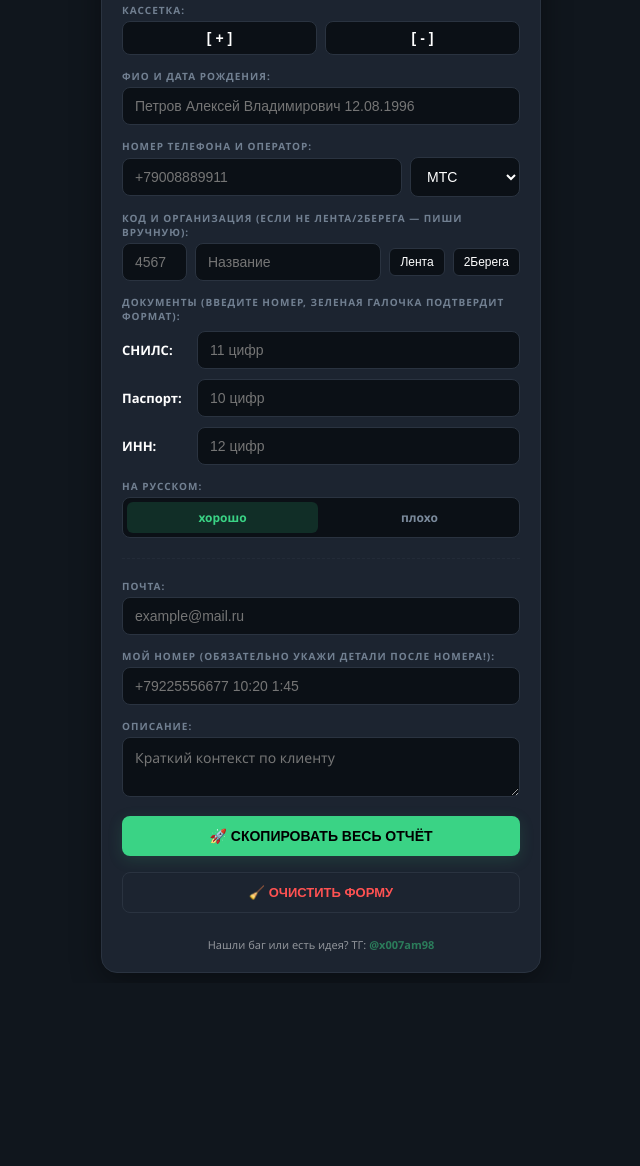
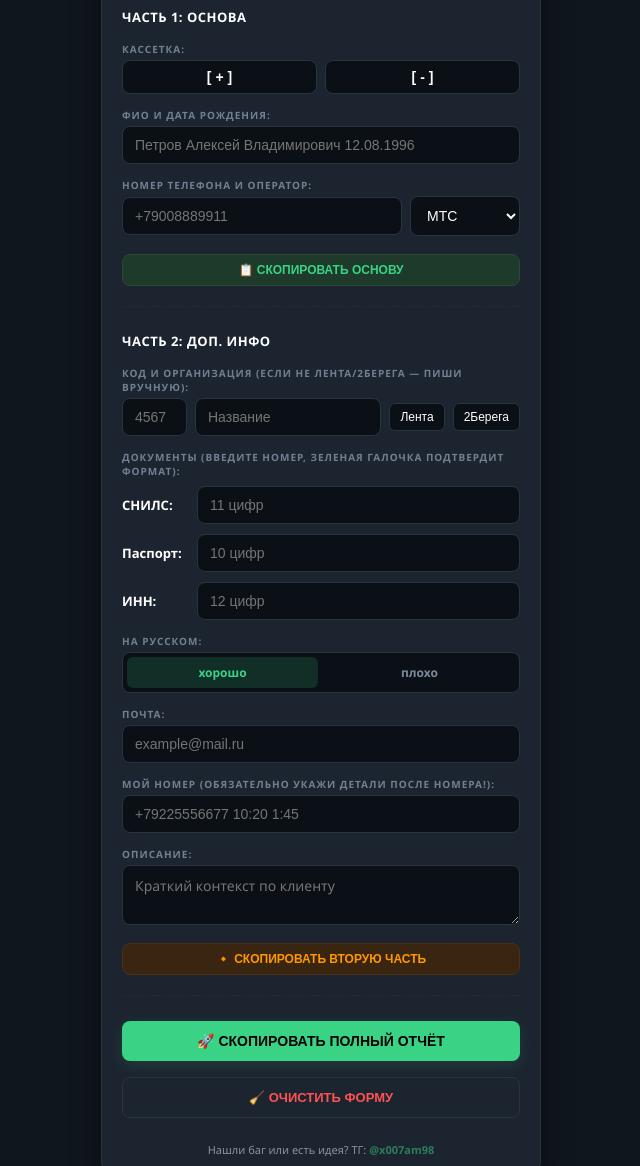
Before and after one commit to offnikzabivaka/report-bot, a plain HTML site: page index.html in a window 1280 px wide. Shown: the part 198-1364 px from the top of the page, without its empty margins (319-959 px from the left). Before the commit the page ends 1181 px from the top, so only its background shows below. Drawn offline with Linux system fonts and the light colour scheme.

Commit message:
Update index.html

```diff
--- a/index.html
+++ b/index.html
@@ -145,6 +145,15 @@
         .btn-clear { background: #37474f; margin-top: 2px; } .btn-clear:hover { background: #455a64; }
         body.theme-crm .btn-clear { background: transparent; border: 1px solid var(--border-color); color: #ff5252; }
 
+        .btn-small-copy {
+            width: 100%; padding: 8px; font-size: 12px; font-weight: bold; border: none; border-radius: 8px; cursor: pointer; color: white; transition: 0.15s; margin-top: 4px;
+        }
+        .btn-small-copy.basis { background: #2e7d32; } .btn-small-copy.basis:hover { background: #388e3c; }
+        .btn-small-copy.part2 { background: #ef6c00; } .btn-small-copy.part2:hover { background: #f57c00; }
+
+        body.theme-crm .btn-small-copy.basis { background: #1e3a2a; color: #3ad385; border: 1px solid #2a4a35; }
+        body.theme-crm .btn-small-copy.part2 { background: #3a2510; color: #ff9800; border: 1px solid #4a3015; }
+
         .divider { border-top: 1px dashed var(--border-color); margin: 6px 0; opacity: 0.5; }
 
         .nick-input-container { display: flex; align-items: center; background: var(--input-bg); border: 1px solid var(--border-color); border-radius: 8px; padding-left: 12px; transition: 0.2s; }
@@ -211,6 +220,7 @@
         </div>
 
         <div class="divider"></div>
+        <h3>Часть 1: Основа</h3>
 
         <div class="row">
             <label>Кассетка:</label>
@@ -241,6 +251,11 @@
             <input type="text" id="operator_custom" placeholder="Введи оператора вручную" style="display:none; margin-top:4px;" oninput="removeError(this);">
         </div>
 
+        <button class="btn-small-copy basis" onclick="copyReport('basis')">📋 СКОПИРОВАТЬ ОСНОВУ</button>
+
+        <div class="divider"></div>
+        <h3>Часть 2: Доп. Инфо</h3>
+
         <div class="row">
             <label>Код и Организация (Если не Лента/2Берега — пиши вручную):</label>
             <div class="row-inline">
@@ -253,7 +268,6 @@
 
         <div class="row">
             <label>Документы (введите номер, зеленая галочка подтвердит формат):</label>
-
             <div class="doc-row">
                 <span class="doc-label">СНИЛС:</span>
                 <div class="doc-input-wrapper">
@@ -285,8 +299,6 @@
             </div>
         </div>
 
-        <div class="divider"></div>
-
         <div class="row">
             <label>Почта:</label>
             <input type="text" id="email" placeholder="example@mail.ru" oninput="removeError(this);">
@@ -300,7 +312,10 @@
             <textarea id="description" placeholder="Краткий контекст по клиенту" oninput="removeError(this);"></textarea>
         </div>
 
-        <button class="action-btn btn-full" onclick="copyReport()">🚀 СКОПИРОВАТЬ ВЕСЬ ОТЧЁТ</button>
+        <button class="btn-small-copy part2" onclick="copyReport('part2')">🔸 СКОПИРОВАТЬ ВТОРУЮ ЧАСТЬ</button>
+
+        <div class="divider"></div>
+        <button class="action-btn btn-full" onclick="copyReport('full')">🚀 СКОПИРОВАТЬ ПОЛНЫЙ ОТЧЁТ</button>
         <button class="action-btn btn-clear" onclick="clearForm()">🧹 ОЧИСТИТЬ ФОРМУ</button>
 
         <div class="footer-credits">
@@ -312,7 +327,7 @@
     let dmfSelection = '';
     let isRussianGood = true;
     let activeAnimation = null;
-    let operatorTimeout = null; // Таймер для запросов к API
+    let operatorTimeout = null;
 
     window.onload = function() {
         if(localStorage.getItem('saved_only_name')) document.getElementById('username_custom').value = localStorage.getItem('saved_only_name');
@@ -320,18 +335,17 @@
         checkDocs();
     }
 
-    // ИНТЕГРАЦИЯ API VOXLINK ДЛЯ ОПРЕДЕЛЕНИЯ ОПЕРАТОРА
+    // Интеграция API Voxlink через AllOrigins Proxy (обход ошибки сети/CORS)
     async function detectOperator(inputEl) {
         let phone = inputEl.value.replace(/\D/g, '');
 
-        // Российские номера с кодом занимают 11 цифр (7900...)
         if (phone.length < 11) return;
 
         clearTimeout(operatorTimeout);
 
-        // Ждем 800мс после окончания ввода, чтобы не спамить API
         operatorTimeout = setTimeout(async () => {
-            const apiUrl = `https://num.voxlink.ru/get/?num=${phone}`;
+            const targetUrl = `http://num.voxlink.ru/get/?num=${phone}`;
+            const apiUrl = `https://api.allorigins.win/get?url=${encodeURIComponent(targetUrl)}`;
             const customOpInput = document.getElementById('operator_custom');
             const selectOp = document.getElementById('operator_select');
 
@@ -343,7 +357,8 @@
                 const response = await fetch(apiUrl);
                 if (!response.ok) throw new Error('Network error');
 
-                const data = await response.json();
+                const proxyData = await response.json();
+                const data = JSON.parse(proxyData.contents);
 
                 if (data.operator) {
                     if (data.old_operator) {
@@ -357,7 +372,6 @@
                 }
             } catch (error) {
                 console.error("Ошибка API:", error);
-                // Если API лег, оставляем поле для ручного ввода
                 customOpInput.value = '';
                 customOpInput.placeholder = 'Ошибка сети, введи вручную';
             }
@@ -447,42 +461,51 @@
         checkDocs();
     }
 
-    function copyReport() {
+    function copyReport(type) {
         let errors = [];
+
+        // Поля Основы
         const namePart = document.getElementById('username_custom').value.trim();
         const fioDate = document.getElementById('fio_date').value.trim();
         const dateRegex = /\b\d{2}\.\d{2}\.\d{4}$/;
         const phone = document.getElementById('client_phone').value.trim();
         const opSelect = document.getElementById('operator_select').value;
         const opCustom = document.getElementById('operator_custom').value.trim();
+
+        // Поля Доп. Инфо
         const clientCode = document.getElementById('client_code').value.trim();
         const codeOrg = document.getElementById('code_org').value.trim();
+        let snils = document.getElementById('doc_snils').value.replace(/\D/g, '');
+        let pass = document.getElementById('doc_passport').value.replace(/\D/g, '');
+        let inn = document.getElementById('doc_inn').value.replace(/\D/g, '');
         const email = document.getElementById('email').value.trim();
         const myPhone = document.getElementById('my_phone').value.trim();
         const desc = document.getElementById('description').value.trim();
 
-        let snils = document.getElementById('doc_snils').value.replace(/\D/g, '');
-        let pass = document.getElementById('doc_passport').value.replace(/\D/g, '');
-        let inn = document.getElementById('doc_inn').value.replace(/\D/g, '');
-
+        // Валидация Основы
+        if (type === 'basis' || type === 'full') {
             if (!namePart) errors.push({id: 'username_custom', msg: 'Укажи свой ник!'});
             if (!dmfSelection) errors.push({id: 'dmf-plus', msg: 'Выбери кассетку (+ или -)'});
             if (!dateRegex.test(fioDate) || fioDate.replace(dateRegex, '').trim().split(/\s+/).filter(Boolean).length < 3) errors.push({id: 'fio_date', msg: 'ФИО: нужно 3 слова + дата (ДД.ММ.ГГГГ)'});
             if (!phone.startsWith('+') || phone.length < 11) errors.push({id: 'client_phone', msg: 'Телефон: от 11 цифр и с +'});
             if (opSelect === 'custom' && !opCustom) errors.push({id: 'operator_custom', msg: 'Укажи или дождись оператора'});
+        }
+
+        // Валидация Доп Инфо
+        if (type === 'part2' || type === 'full') {
             if (!clientCode) errors.push({id: 'client_code', msg: 'Код пуст'});
             if (!codeOrg) errors.push({id: 'code_org', msg: 'Организация пуста'});
 
             let hasValidDoc = false;
-        let docLines = [];
-        if (snils) { if (snils.length === 11) { hasValidDoc = true; docLines.push(`СНИЛС ${snils}`); } else errors.push({id: 'doc_snils', msg: 'СНИЛС должен содержать 11 цифр'}); }
-        if (pass) { if (pass.length === 10) { hasValidDoc = true; docLines.push(`Паспорт ${pass}`); } else errors.push({id: 'doc_passport', msg: 'Паспорт должен содержать 10 цифр'}); }
-        if (inn) { if (inn.length === 12) { hasValidDoc = true; docLines.push(`ИНН ${inn}`); } else errors.push({id: 'doc_inn', msg: 'ИНН должен содержать 12 цифр'}); }
+            if (snils) { if (snils.length === 11) hasValidDoc = true; else errors.push({id: 'doc_snils', msg: 'СНИЛС должен содержать 11 цифр'}); }
+            if (pass) { if (pass.length === 10) hasValidDoc = true; else errors.push({id: 'doc_passport', msg: 'Паспорт должен содержать 10 цифр'}); }
+            if (inn) { if (inn.length === 12) hasValidDoc = true; else errors.push({id: 'doc_inn', msg: 'ИНН должен содержать 12 цифр'}); }
             if (!hasValidDoc && snils.length === 0 && pass.length === 0 && inn.length === 0) errors.push({id: 'doc_snils', msg: 'Укажи хотя бы один документ правильно!'});
 
             if (!email) errors.push({id: 'email', msg: 'Почта пуста'});
             if (!/^\+?\d{10,12}\s+\S+/.test(myPhone)) errors.push({id: 'my_phone', msg: 'Твой номер: нужен формат "+7... детали"'});
             if (!desc) errors.push({id: 'description', msg: 'Заполни описание'});
+        }
 
         if (errors.length > 0) {
             showToast("❌ " + errors[0].msg);
@@ -508,12 +531,24 @@
             return;
         }
 
+        // Сборка отчета
         const finalNick = namePart ? "Холодник " + namePart : "";
         const finalOperator = opSelect === 'custom' ? opCustom : opSelect;
         const finalPhoneLine = phone + (finalOperator ? " " + finalOperator : "");
+
+        let docLines = [];
+        if (snils.length === 11) docLines.push(`СНИЛС ${snils}`);
+        if (pass.length === 10) docLines.push(`Паспорт ${pass}`);
+        if (inn.length === 12) docLines.push(`ИНН ${inn}`);
         const finalDocsStr = docLines.length > 0 ? docLines.join('\n') : 'Документ ...';
 
-        const finalReport = `${finalNick}\nДМФ сип кассетка ${dmfSelection}\nФИО: ${fioDate}\nНомер телефона: ${finalPhoneLine}\nКод который он дал ${clientCode} ${codeOrg}\n${finalDocsStr}\nНа русском : ${isRussianGood ? 'хорошо' : 'плохо'}\nПочта: ${email}\nМой номер: ${myPhone}\nОписание: ${desc}`;
+        const part1 = `${finalNick}\nДМФ сип кассетка ${dmfSelection}\nФИО: ${fioDate}\nНомер телефона: ${finalPhoneLine}`;
+        const part2 = `Код который он дал ${clientCode} ${codeOrg}\n${finalDocsStr}\nНа русском : ${isRussianGood ? 'хорошо' : 'плохо'}\nПочта: ${email}\nМой номер: ${myPhone}\nОписание: ${desc}`;
+
+        let finalReport = '';
+        if (type === 'basis') finalReport = part1;
+        else if (type === 'part2') finalReport = part2;
+        else finalReport = part1 + '\n' + part2;
 
         navigator.clipboard.writeText(finalReport).then(() => {
             const overlay = document.getElementById('success-overlay');
```
Lines whose indentation alone changed are shown as unchanged.
